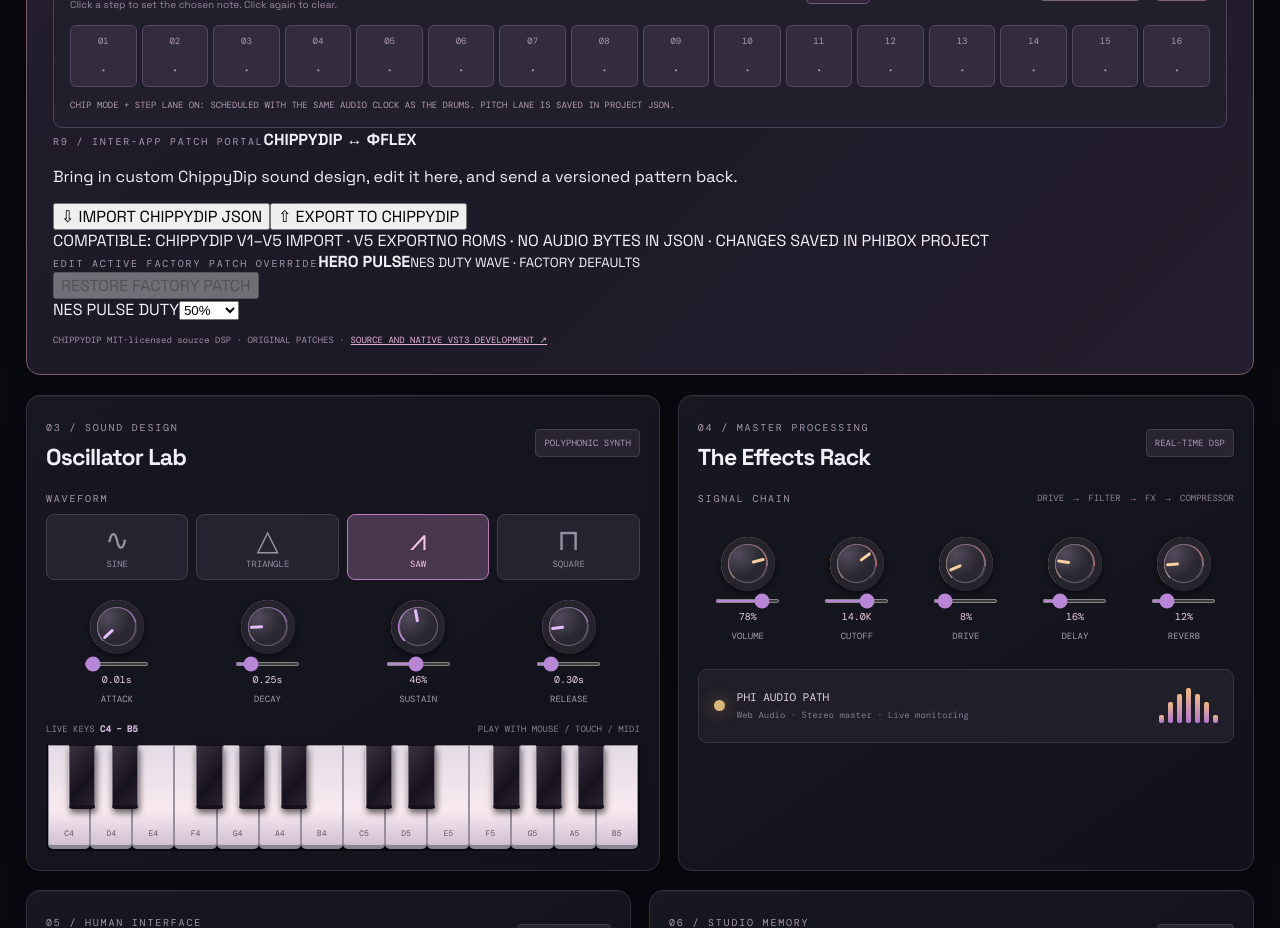
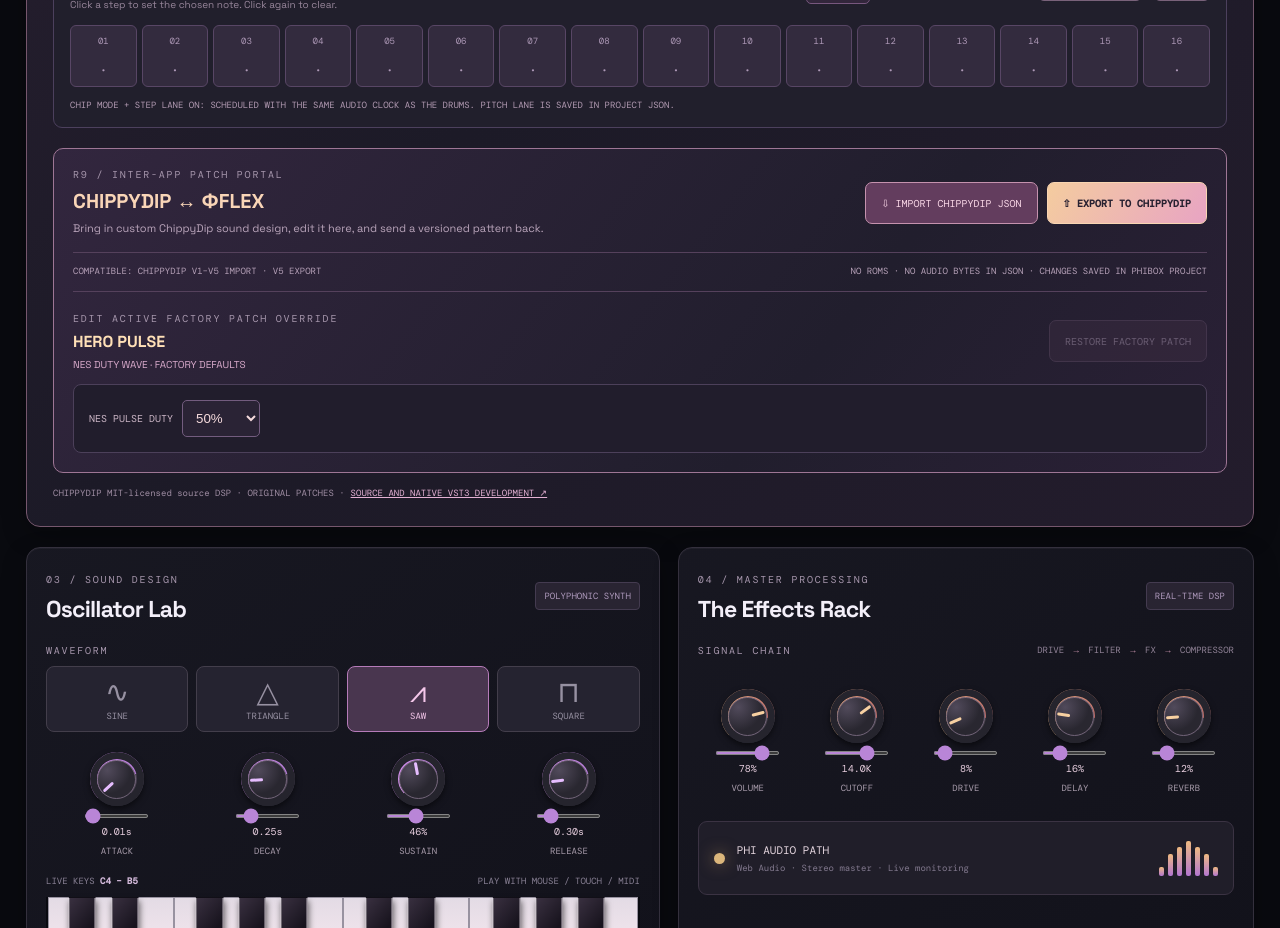
Before and after one commit to MichaelWave369/PhiBox, a React (Vite) app: page / in a window 1280 px wide. Shown: the part 4840-5768 px from the top of the page. Built offline with nearby package versions, Linux system fonts and the light colour scheme.

Commit message:
style: Patch Portal importer/exporter and hands-on wavetable/FM/PCM editor

```diff
--- a/src/styles.css
+++ b/src/styles.css
@@ -621,3 +621,86 @@
   .phiflex-browser-bar input {max-width:none}
   .phiflex-audition {width:100%}
 }
+
+
+/* R9 / ChippyDip inter-app patch portal */
+.patch-portal {
+  margin-top:20px;padding:19px;border:1px solid #9e7695;border-radius:10px;
+  background:linear-gradient(128deg,#32263e,#211e2d 65%,#2a2036);
+}
+.patch-portal-header,.patch-edit-head {
+  display:flex;align-items:center;justify-content:space-between;flex-wrap:wrap;gap:14px;
+}
+.patch-portal-header>div:first-child,.patch-edit-head>div:first-child {
+  display:flex;flex-direction:column;gap:6px;
+}
+.patch-portal-header strong {font-size:20px;color:#f9d5b7}
+.patch-portal-header p {margin:0;color:#baa5bb;font-size:11px;line-height:1.6}
+.patch-portal-actions {display:flex;gap:9px;flex-wrap:wrap}
+.patch-portal-actions button,.patch-edit-head button {
+  padding:12px 15px;border:1px solid #c592ae;border-radius:7px;
+  color:#f8d6e6;background:#633d5e;font:10px 'DM Mono',monospace;
+  cursor:pointer;min-height:42px;
+}
+.patch-portal-actions button.patch-export {
+  color:#282131;background:linear-gradient(120deg,#f4cc9f,#e8a4c3);border-color:#f8d5b2;font-weight:700;
+}
+.patch-portal-actions button:hover,.patch-edit-head button:hover:not(:disabled) {filter:brightness(1.14)}
+.patch-portal-info {
+  display:flex;justify-content:space-between;flex-wrap:wrap;gap:9px;
+  padding:12px 0;margin:14px 0;border-top:1px solid #55415c;border-bottom:1px solid #55415c;
+  color:#b6a1b8;font:9px 'DM Mono',monospace;line-height:1.55;
+}
+.patch-edit-layer {
+  display:flex;align-items:center;gap:10px;flex-wrap:wrap;
+  color:#f1c4d4;font:10px 'DM Mono',monospace;margin:12px 0;
+}
+.patch-portal select {background:#2a2335;color:#f5dadc;border:1px solid #735c7f;border-radius:5px;padding:9px}
+.patch-edit-head {padding:6px 0 13px}
+.patch-edit-head strong {color:#ffe0b7;font-size:16px}
+.patch-edit-head small {color:#d8aacb;font-size:10px}
+.patch-edit-head button {background:#403044;color:#cdb6d1;border-color:#6b546f}
+.patch-edit-head button:disabled {opacity:.4;cursor:not-allowed}
+.patch-wave-editor,.patch-fm-editor,.patch-snes-editor,.patch-pulse-editor {
+  padding:15px;border-radius:8px;background:#211d2c;border:1px solid #4c405a;
+}
+.patch-wave-editor p {font-size:11px;color:#b6a7b8;margin:0 0 12px}
+.patch-wave-columns {display:grid;grid-template-columns:repeat(32,minmax(0,1fr));gap:4px;align-items:end}
+.patch-wave-columns label {display:flex;align-items:center;flex-direction:column;min-width:0;gap:7px}
+.patch-wave-columns label input {
+  -webkit-appearance:slider-vertical;appearance:slider-vertical;
+  writing-mode:vertical-lr;direction:rtl;
+  height:115px;width:100%;max-width:16px;accent-color:#efa1c4;
+  touch-action:none;
+}
+.patch-wave-columns label span {font:8px 'DM Mono',monospace;color:#b69ab8}
+.patch-fm-master {display:flex;align-items:center;gap:20px;flex-wrap:wrap;margin-bottom:16px}
+.patch-fm-master label,.patch-fm-op label,.patch-snes-editor label,.patch-pulse-editor label {
+  display:flex;align-items:center;gap:9px;flex-wrap:wrap;
+  color:#ccb6c6;font:10px 'DM Mono',monospace;
+}
+.patch-fm-master label b,.patch-fm-op label b,.patch-snes-editor label b {color:#ffcfaa;min-width:39px}
+.patch-fm-master input,.patch-fm-op input,.patch-snes-editor input[type=range] {accent-color:#e9add4}
+.patch-fm-operators {display:grid;grid-template-columns:repeat(4,minmax(0,1fr));gap:10px}
+.patch-fm-op {display:flex;flex-direction:column;gap:15px;min-width:0;
+  border:1px solid #635074;border-radius:7px;padding:13px;background:#2d2739}
+.patch-fm-op strong {color:#f3c6ab;font:11px 'DM Mono',monospace}
+.patch-fm-op label {display:grid;grid-template-columns:1fr auto}
+.patch-fm-op label input {grid-column:1/-1;width:100%}
+.patch-snes-editor {display:flex;flex-wrap:wrap;gap:15px}
+.patch-snes-editor label {flex:1;min-width:125px}
+.patch-snes-editor label input[type=range] {width:100%}
+.patch-snes-loop {justify-content:center}
+.patch-no-editor {color:#baa8be;font-size:11px}
+@media(max-width:1100px){
+  .patch-fm-operators {grid-template-columns:repeat(2,minmax(0,1fr))}
+  .patch-wave-columns {gap:2px}
+}
+@media(max-width:650px){
+  .patch-portal {padding:13px}
+  .patch-portal-actions {width:100%}
+  .patch-portal-actions button {width:100%}
+  .patch-fm-operators {grid-template-columns:1fr 1fr}
+  .patch-wave-columns {grid-template-columns:repeat(16,minmax(0,1fr));row-gap:12px}
+  .patch-wave-columns label input {height:76px}
+}
```
